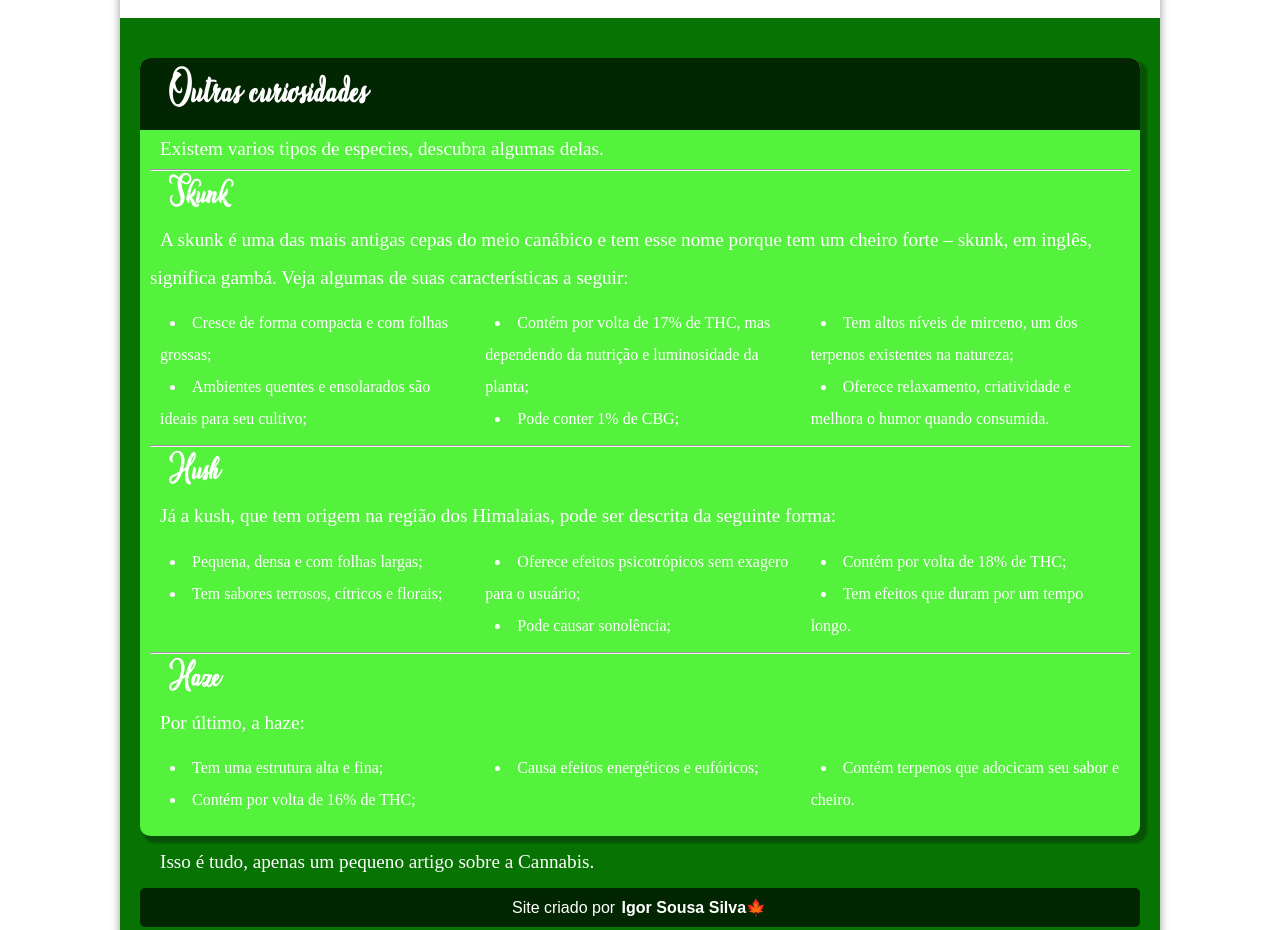
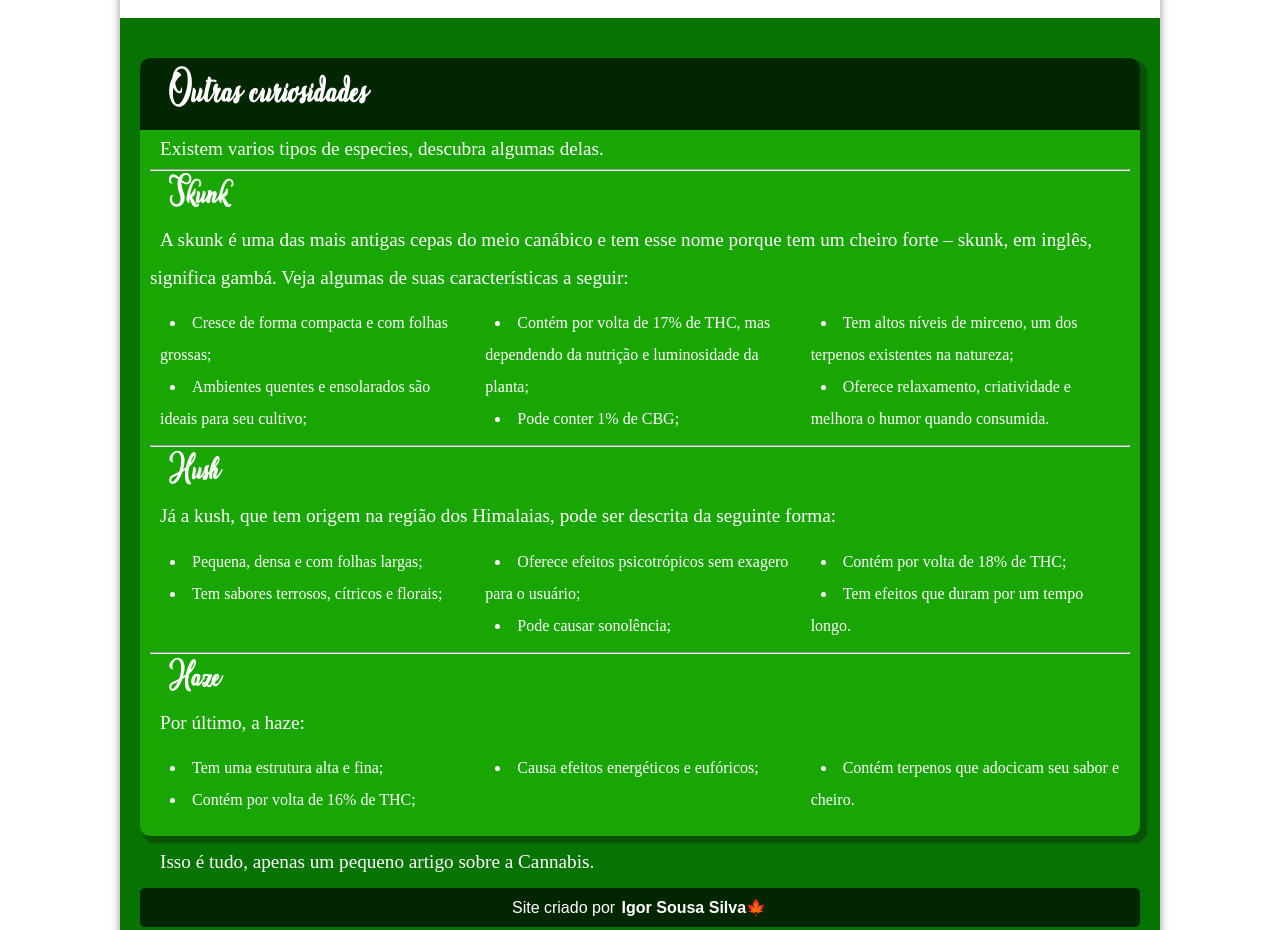
Before and after one commit to IgorSousaSilva/projeto-cannabis, a plain HTML site: page index.html in a window 1280 px wide. Shown: the part 2179-3109 px from the top of the page. Drawn offline with Linux system fonts and the light colour scheme.

Commit message:
projeto canabis

```diff
--- a/style.css
+++ b/style.css
@@ -164,7 +164,7 @@ div > iframe {
 }
 
 article {
-    background-color: var(--cor05);
+    background-color: var(--cor04);
     font-family: var(--fonte-destaque);
     padding: 10px;
     margin-top: 40px;
```
